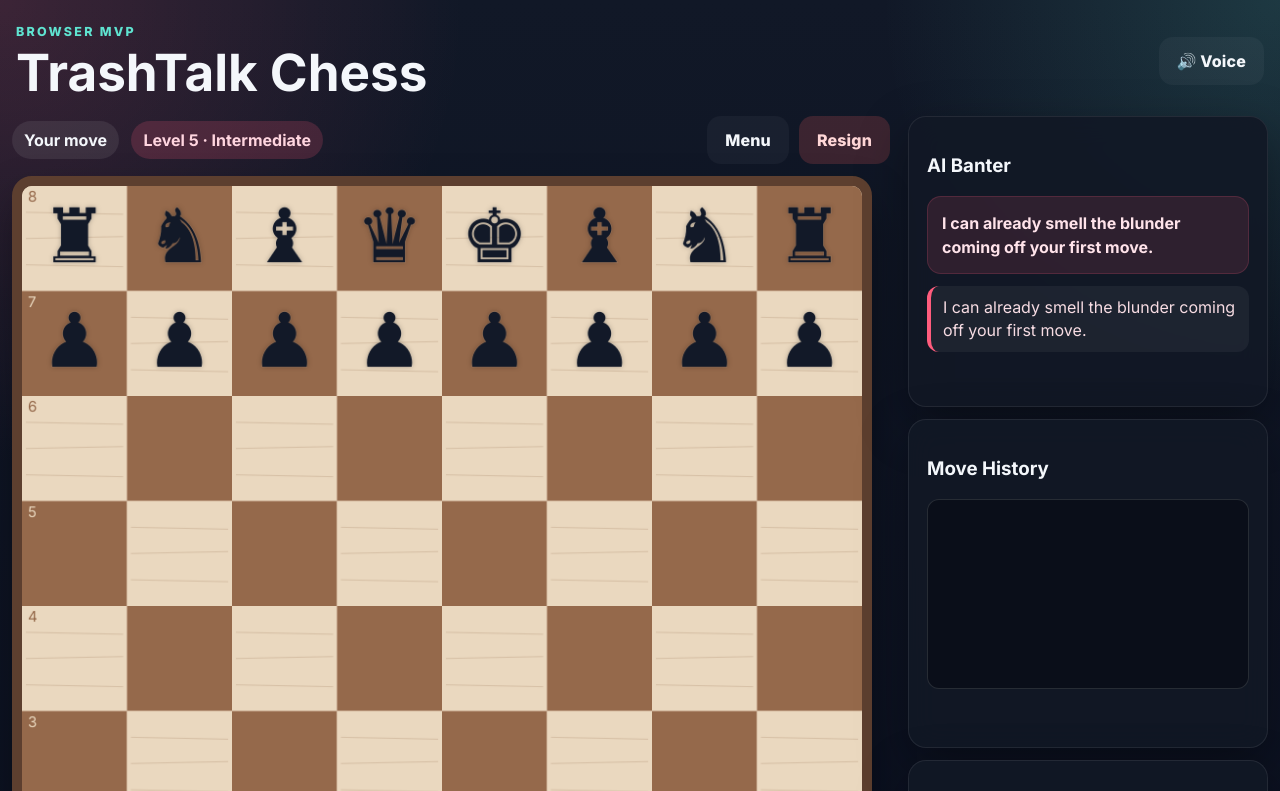
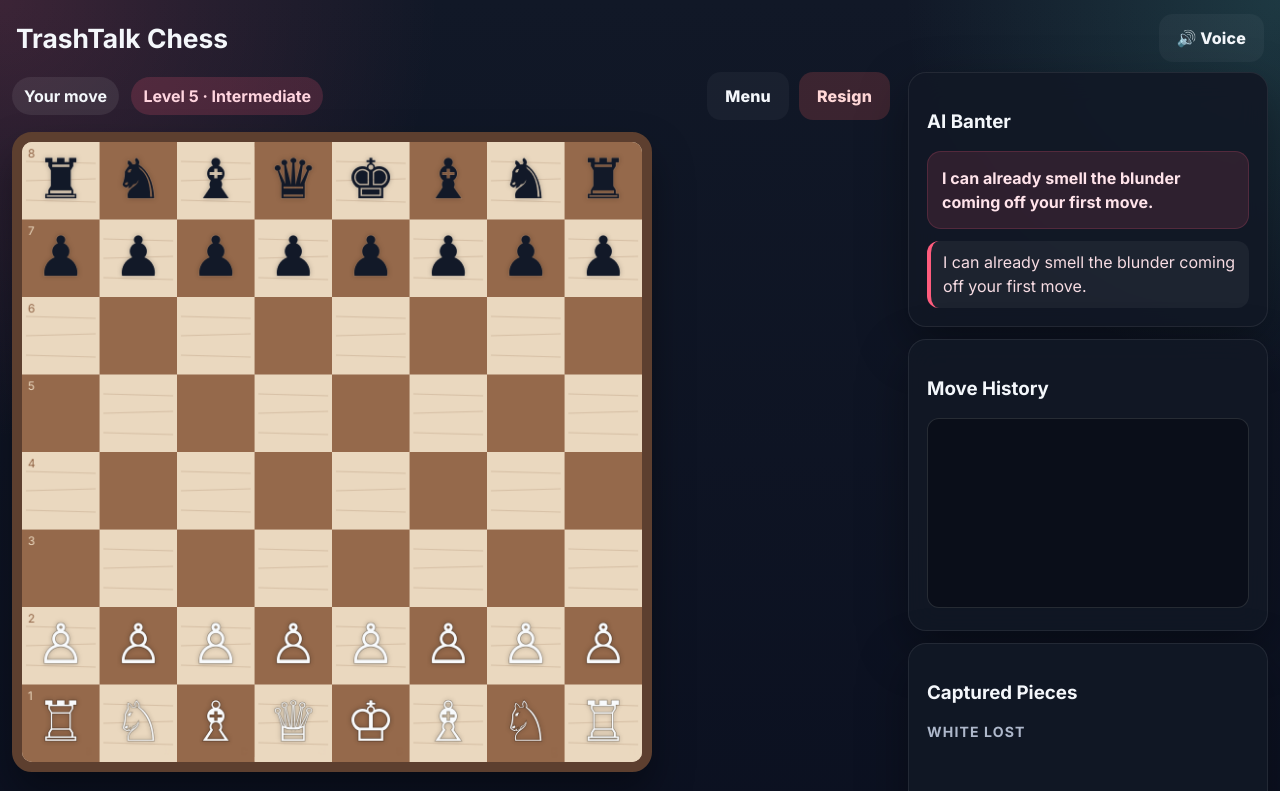
Before and after one commit to embomb701/trashtalk-chess, a plain HTML site: page index.html in a window 1280 px wide. Both pictures are taken after a click on the button "Play". Shown: the top 791 px of the page. Drawn offline with Linux system fonts and the light colour scheme.

Commit message:
Constrain chess board to viewport height

```diff
--- a/script.js
+++ b/script.js
@@ -596,6 +596,7 @@
     loadVoices();
     if (state.voiceAvailable) window.speechSynthesis.addEventListener('voiceschanged', loadVoices);
     window.addEventListener('resize', resizeBoard);
+    window.visualViewport?.addEventListener('resize', resizeBoard);
     document.addEventListener('keydown', handleMenuKeyboard);
   }
 
@@ -824,6 +825,7 @@
 
   function switchScreen(screen) {
     state.screen = screen;
+    document.body.classList.toggle('game-active', screen === 'game');
     Object.keys(elements.screens).forEach(key => elements.screens[key].classList.toggle('active', key === screen));
     state.menuFocusIndex = 0;
     if (screen === 'game') {
@@ -834,8 +836,15 @@
 
   function resizeBoard() {
     const wrap = elements.board.parentElement;
-    const size = Math.floor(Math.min(wrap.clientWidth || 720, window.innerWidth < 800 ? window.innerWidth - 22 : 860));
-    state.boardSize = Math.max(320, size);
+    wrap.style.width = '';
+    const viewportHeight = window.visualViewport?.height || window.innerHeight;
+    const boardTop = Math.max(0, wrap.getBoundingClientRect().top);
+    const availableHeight = viewportHeight - boardTop - 18;
+    const availableWidth = wrap.clientWidth || 720;
+    const mobileWidth = window.innerWidth - (window.innerWidth < 800 ? 22 : 0);
+    const size = Math.floor(Math.min(availableWidth, mobileWidth, availableHeight, 860));
+    state.boardSize = Math.max(240, size);
+    wrap.style.width = `${state.boardSize}px`;
     elements.board.width = state.boardSize;
     elements.board.height = state.boardSize;
     renderCurrentBoard();
--- a/style.css
+++ b/style.css
@@ -33,6 +33,11 @@ button { cursor: pointer; }
   margin: 0 auto;
   padding: 18px 0 24px;
 }
+
+body.game-active .app-shell { padding-top: 8px; }
+body.game-active .top-chrome { padding-bottom: 10px; }
+body.game-active .top-chrome h1 { font-size: 1.65rem; }
+body.game-active .top-chrome .eyebrow { display: none; }
 
 .top-chrome {
   display: flex;
@@ -277,7 +282,7 @@ input[type="range"] { padding: 0; }
 }
 .board-wrap {
   position: relative;
-  width: min(100%, 860px);
+  width: min(100%, 860px, calc(100dvh - 160px));
   aspect-ratio: 1;
 }
 #board {
```
